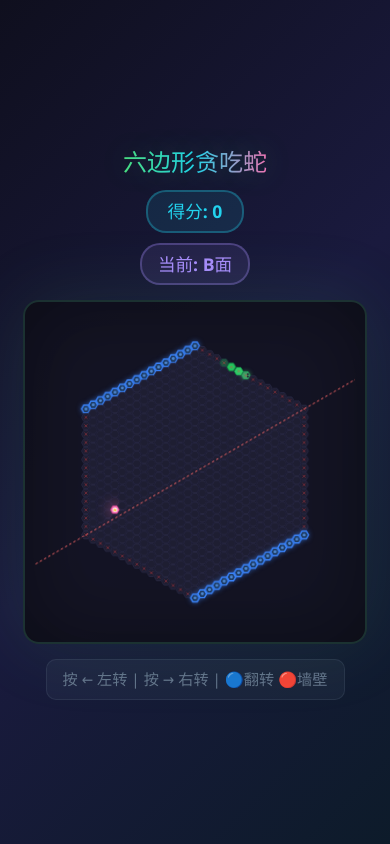
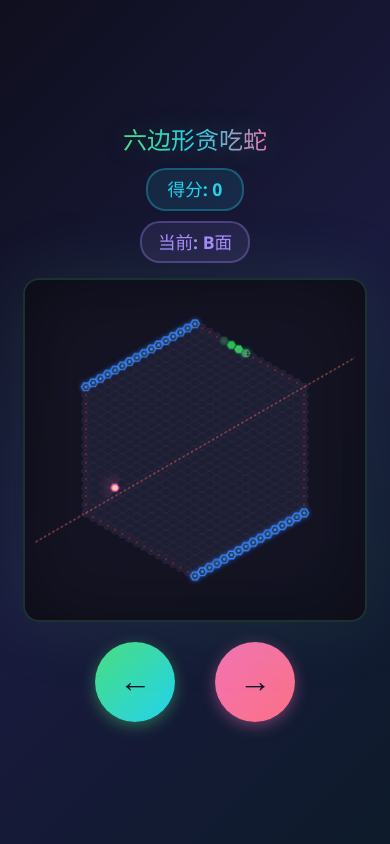
Before and after one commit to Niki7777/HexSnake, a React (Vite) app: page / in a window 390 px wide. Both pictures are taken after a click on the button "开始游戏". Built offline with nearby package versions, Linux system fonts and the light colour scheme.

Commit message:
feat: add mobile virtual direction buttons

```diff
--- a/src/App.css
+++ b/src/App.css
@@ -497,3 +497,63 @@ body {
     padding: 10px;
   }
 }
+
+/* 移动端虚拟方向按钮 */
+.mobile-controls {
+  display: none;
+  justify-content: center;
+  gap: 40px;
+  margin-top: 20px;
+  padding: 0 20px;
+}
+
+.control-btn {
+  width: 80px;
+  height: 80px;
+  border-radius: 50%;
+  border: none;
+  font-size: 2rem;
+  font-weight: bold;
+  cursor: pointer;
+  transition: all 0.2s ease;
+  user-select: none;
+  -webkit-user-select: none;
+  -webkit-tap-highlight-color: transparent;
+}
+
+.left-btn {
+  background: linear-gradient(135deg, #4ade80, #22d3ee);
+  color: #0f172a;
+  box-shadow: 0 4px 15px rgba(74, 222, 128, 0.4);
+}
+
+.right-btn {
+  background: linear-gradient(135deg, #f472b6, #fb7185);
+  color: #0f172a;
+  box-shadow: 0 4px 15px rgba(244, 114, 182, 0.4);
+}
+
+.control-btn:active {
+  transform: scale(0.95);
+  box-shadow: 0 2px 8px rgba(0, 0, 0, 0.3);
+}
+
+/* 在移动端显示虚拟按钮 */
+@media (max-width: 768px) {
+  .mobile-controls {
+    display: flex;
+  }
+
+  .controls {
+    display: none;
+  }
+}
+
+/* 触摸设备优化 */
+@media (hover: none) and (pointer: coarse) {
+  .control-btn {
+    width: 90px;
+    height: 90px;
+    font-size: 2.2rem;
+  }
+}
--- a/src/App.tsx
+++ b/src/App.tsx
@@ -512,30 +512,41 @@ function App() {
     }
   }, [gameState.isPlaying, gameState.gameOver])
 
+  // 转向函数
+  const turnLeft = useCallback(() => {
+    if (!gameState.isPlaying || gameState.gameOver) return
+    setGameState(prev => ({
+      ...prev,
+      direction: (prev.direction + 5) % 6 as Direction
+    }))
+  }, [gameState.isPlaying, gameState.gameOver])
+
+  const turnRight = useCallback(() => {
+    if (!gameState.isPlaying || gameState.gameOver) return
+    setGameState(prev => ({
+      ...prev,
+      direction: (prev.direction + 1) % 6 as Direction
+    }))
+  }, [gameState.isPlaying, gameState.gameOver])
+
   // 键盘控制
   useEffect(() => {
     const handleKeyDown = (e: KeyboardEvent) => {
       if (!gameState.isPlaying || gameState.gameOver) return
 
-      setGameState(prev => {
-        let newDirection = prev.direction
-
       switch (e.key) {
         case 'ArrowLeft':
-            newDirection = (prev.direction + 5) % 6 as Direction
+          turnLeft()
           break
         case 'ArrowRight':
-            newDirection = (prev.direction + 1) % 6 as Direction
+          turnRight()
           break
       }
-
-        return { ...prev, direction: newDirection }
-      })
     }
 
     window.addEventListener('keydown', handleKeyDown)
     return () => window.removeEventListener('keydown', handleKeyDown)
-  }, [gameState.isPlaying, gameState.gameOver])
+  }, [gameState.isPlaying, gameState.gameOver, turnLeft, turnRight])
 
   const startGame = useCallback(() => {
     const initialSnake: SnakeSegment[] = [
@@ -847,6 +858,26 @@ function App() {
       <div className="controls">
         <p>按 ← 左转 | 按 → 右转 | 🔵翻转 🔴墙壁</p>
       </div>
+
+      {/* 移动端虚拟方向按钮 */}
+      {gameState.isPlaying && !gameState.gameOver && (
+        <div className="mobile-controls">
+          <button
+            className="control-btn left-btn"
+            onClick={turnLeft}
+            aria-label="左转"
+          >
+            ←
+          </button>
+          <button
+            className="control-btn right-btn"
+            onClick={turnRight}
+            aria-label="右转"
+          >
+            →
+          </button>
+        </div>
+      )}
     </div>
   )
 }
```
Lines whose indentation alone changed are shown as unchanged.
